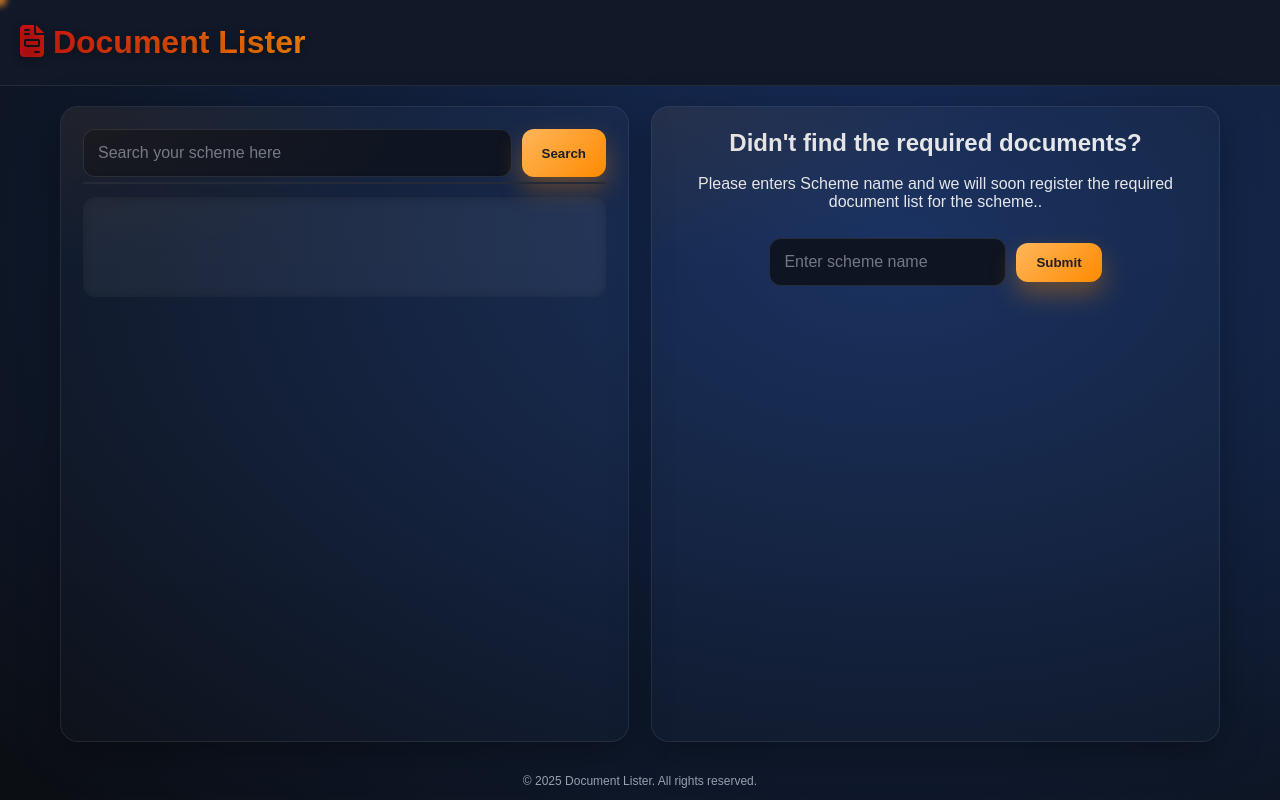
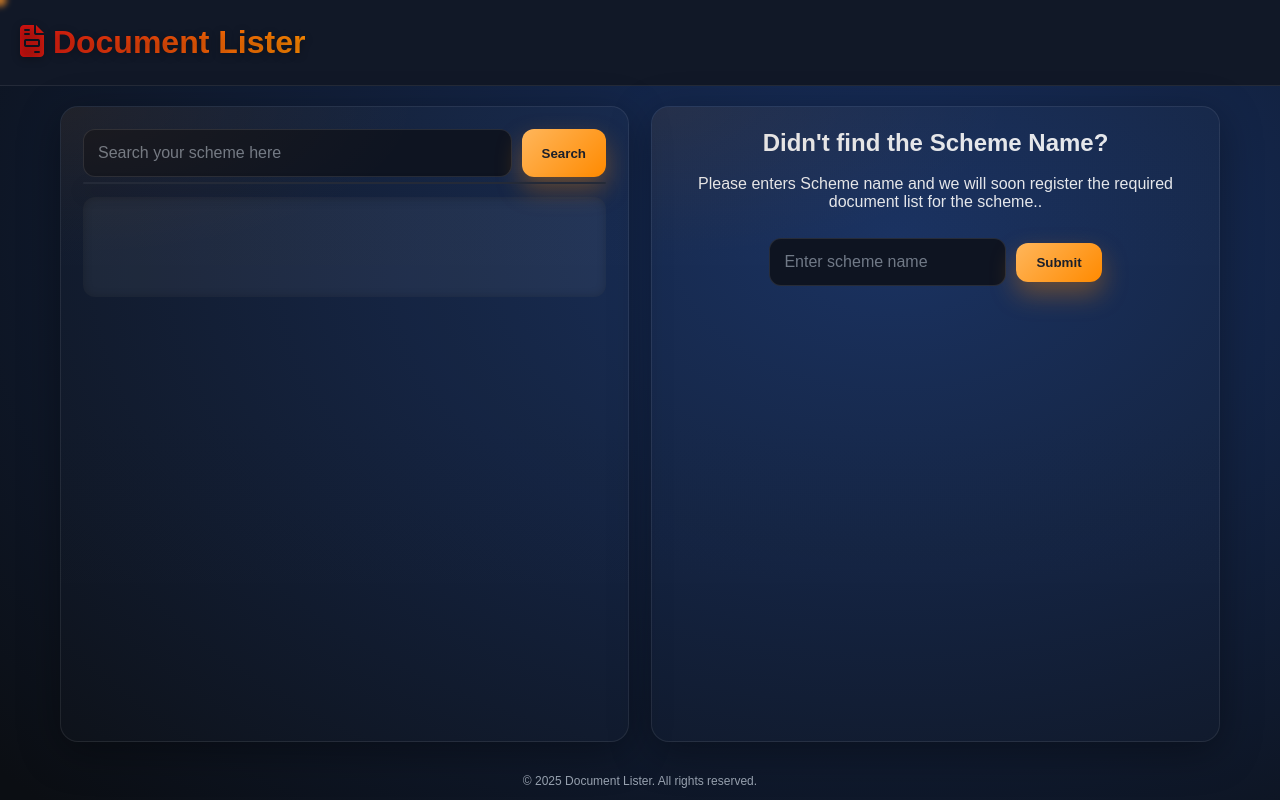
Before and after one commit to AmanRathore-1/DocumentFinder.com, a website: page front-end/front_page.html in a window 1280 px wide. Drawn offline with nearby package versions, Linux system fonts and the light colour scheme; no server answers; a small style sheet from the web is missing.

Commit message:
final commit

```diff
--- a/front-end/front_page.html
+++ b/front-end/front_page.html
@@ -46,7 +46,7 @@
       </section>
       <section class="pane right-pane">
         <div class="store-header">
-          <h3>Didn't find the required documents?</h3>
+          <h3>Didn't find the Scheme Name?</h3>
           <br>
             <span>Please enters Scheme name and we will soon register the required
             document list for the scheme..</span>
```
